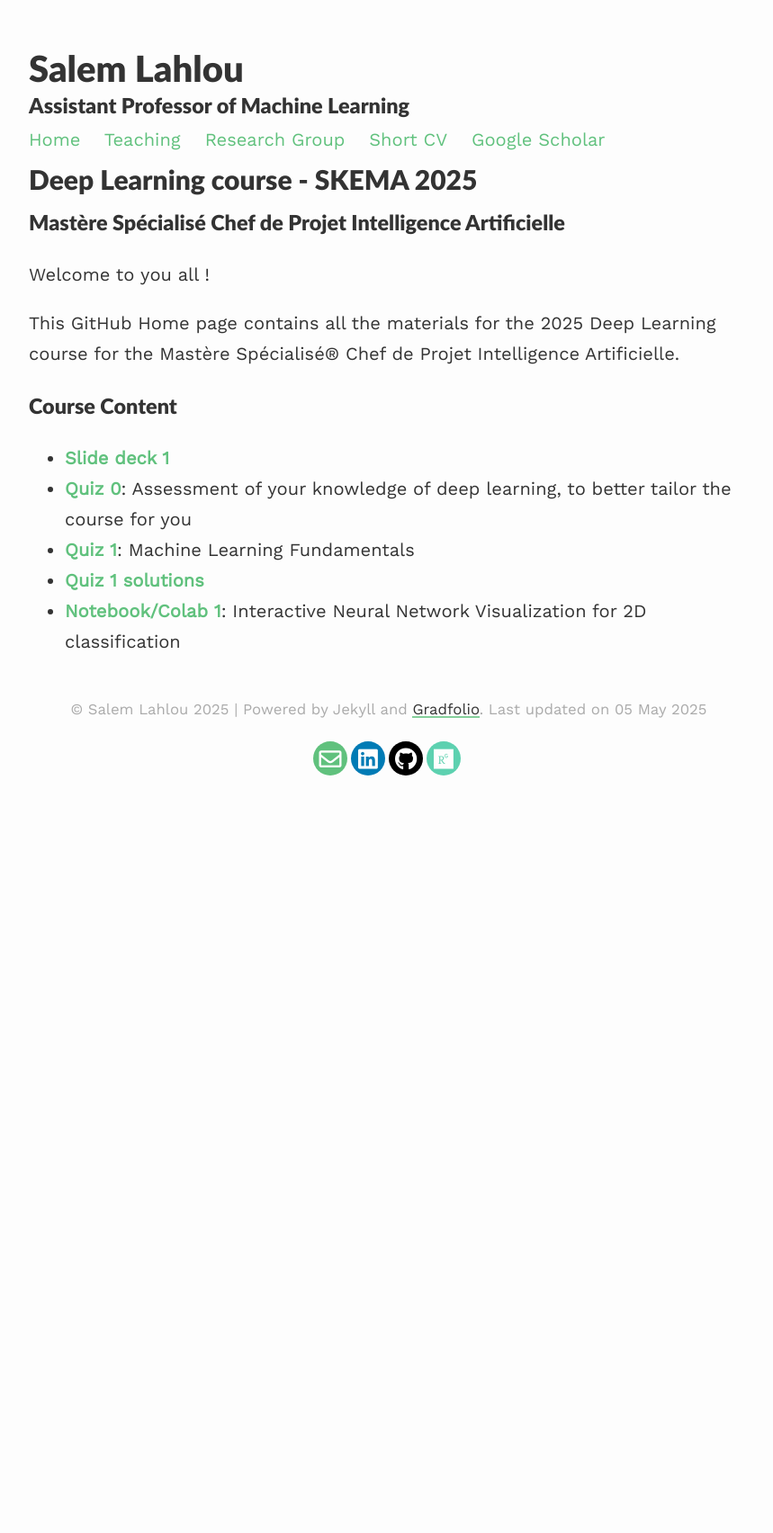
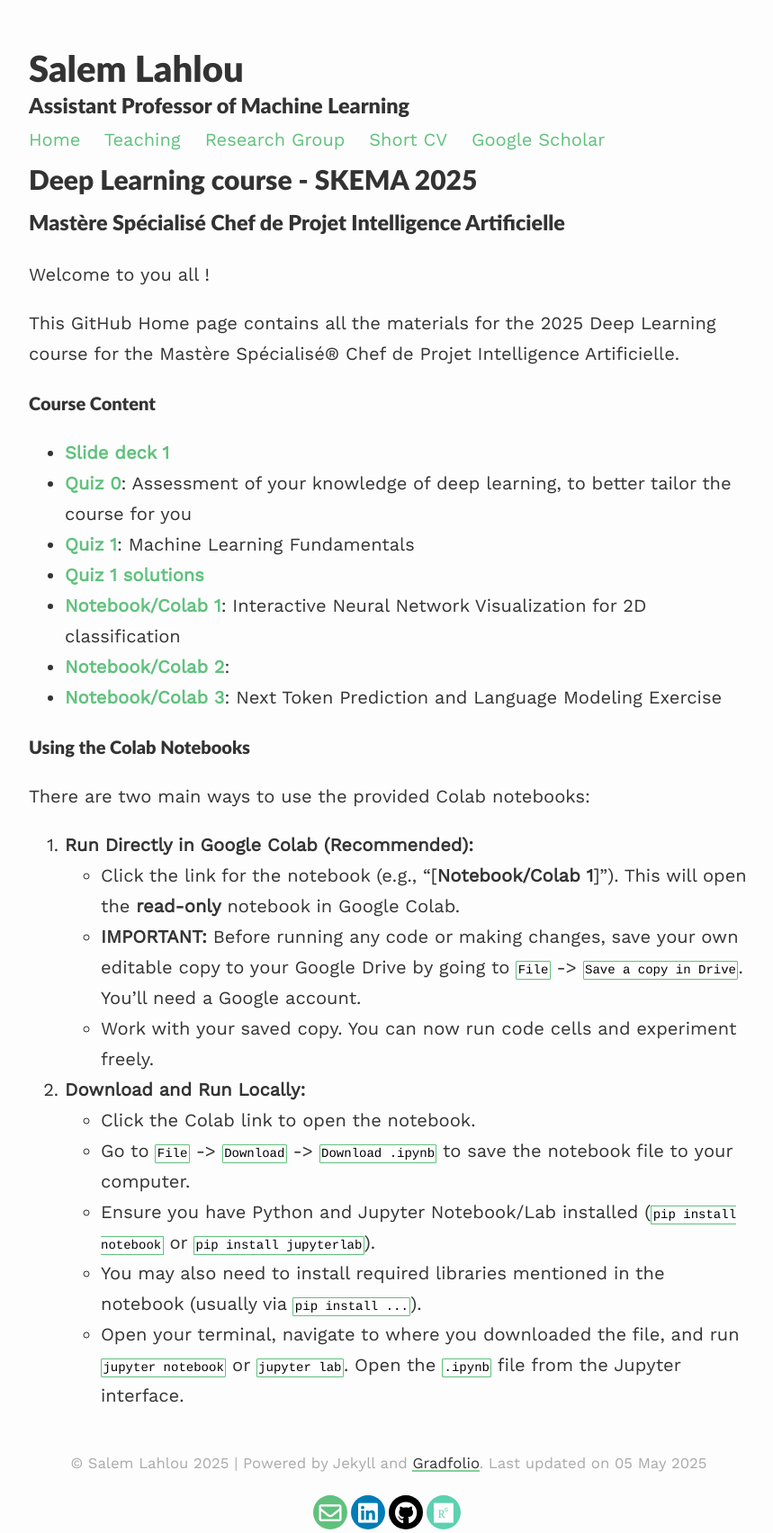
Before and after one commit to saleml/saleml.github.io, a Jekyll site: the page built from sk25.md, in a window 1280 px wide. Shown: the whole page at 90% size, without its empty margins (208-1067 px from the left). Built offline with Jekyll 4.4.1, drawn with Linux system fonts in a browser that asks for light colours; nearby versions of some CDN libraries; before the commit the page ends 980 px from its top, so only the background shows below that.

Commit message:
Enhance SKEMA 2025 Deep Learning course page by adding new Colab notebooks and detailed usage instructions

```diff
--- a/sk25.md
+++ b/sk25.md
@@ -12,7 +12,8 @@
 
 This GitHub Home page contains all the materials for the 2025 Deep Learning course for the Mastère Spécialisé® Chef de Projet Intelligence Artificielle.
 
-### Course Content
+
+#### Course Content
 
 
 - [**Slide deck 1**]({{ site.baseurl }}/assets/files/skema2025_course/session1.pdf)
@@ -20,3 +21,22 @@
 - [**Quiz 1**](https://docs.google.com/forms/d/e/1FAIpQLSdUtTBULIdHHy1n1FN2eXMk6bj10ALGCPlrQjEdlWQvZIBcpQ/viewform): Machine Learning Fundamentals
 - [**Quiz 1 solutions**](https://www.youtube.com/watch?v=dQw4w9WgXcQ)
 - [**Notebook/Colab 1**](https://colab.research.google.com/drive/1rxntuqCbXyclHsVF74k3_hs2W4aWlAYG?usp=sharing): Interactive Neural Network Visualization for 2D classification
+- [**Notebook/Colab 2**](https://colab.research.google.com/drive/1YZ3w3sjyq1_wGGI7MYXqjxPRWW9rRL-1?usp=sharing):
+- [**Notebook/Colab 3**](https://colab.research.google.com/drive/1z0loXvEpq7UUgiIBzLBc9znZ5pYNM3xp?usp=sharing): Next Token Prediction and Language Modeling Exercise
+
+
+#### Using the Colab Notebooks
+
+There are two main ways to use the provided Colab notebooks:
+
+1.  **Run Directly in Google Colab (Recommended):**
+    *   Click the link for the notebook (e.g., "[**Notebook/Colab 1**]"). This will open the **read-only** notebook in Google Colab.
+    *   **IMPORTANT:** Before running any code or making changes, save your own editable copy to your Google Drive by going to `File` -> `Save a copy in Drive`. You'll need a Google account.
+    *   Work with your saved copy. You can now run code cells and experiment freely.
+
+2.  **Download and Run Locally:**
+    *   Click the Colab link to open the notebook.
+    *   Go to `File` -> `Download` -> `Download .ipynb` to save the notebook file to your computer.
+    *   Ensure you have Python and Jupyter Notebook/Lab installed (`pip install notebook` or `pip install jupyterlab`).
+    *   You may also need to install required libraries mentioned in the notebook (usually via `pip install ...`).
+    *   Open your terminal, navigate to where you downloaded the file, and run `jupyter notebook` or `jupyter lab`. Open the `.ipynb` file from the Jupyter interface.
```
